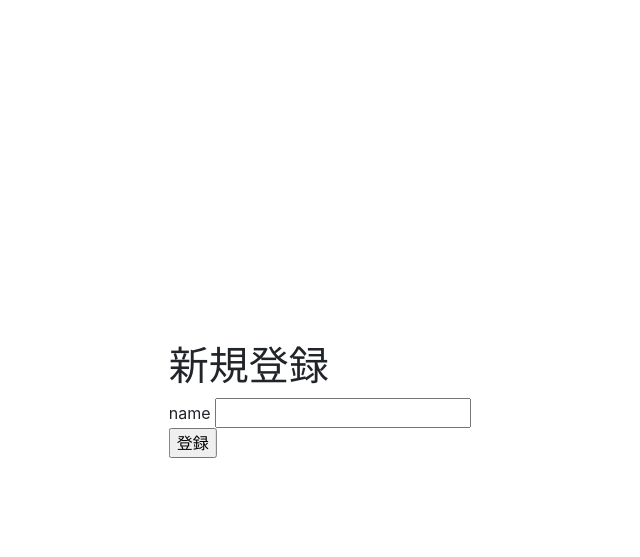
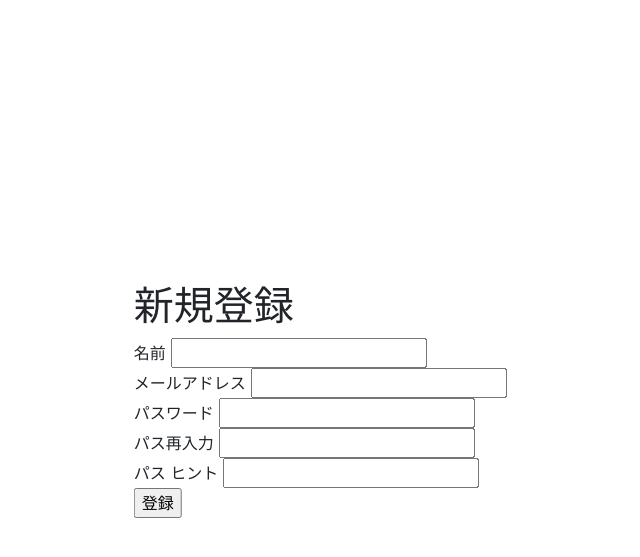
Before and after one commit to mkobayashi6/py_crud, a Flask app: page /create in a window 1280 px wide. Shown: the top 557 px of the page, without its empty margins (320-960 px from the left). Run offline with Flask 2, Linux system fonts and the light colour scheme; some libraries are stand-ins or nearby versions.

Commit message:
新規作成 機能追加 1/2

```diff
--- a/controller/controller.py
+++ b/controller/controller.py
@@ -21,13 +21,16 @@ class ReadController:
 class WriteController:
     def create():
         print('create')
-        #create record
+
         return render_template('create.html', title='create show')
 
     def new(form):
         print('new')
-        print(form['name'])
-        #create record
+        #TODO: validation
+        if models.User.create(form):
+            print("succeed")
+        else:
+            print("failed")
         return render_template('index.html', title='create done')
 
     def update(request):
--- a/db/db_util.py
+++ b/db/db_util.py
@@ -15,5 +15,4 @@ class Connection:
     db_declare = "postgresql+psycopg2://%s:%s@%s:%s/%s" % (db_user,db_pass,db_host,db_port,db_name)
     engine = create_engine(db_declare, echo=True)
 
-    print(db_declare)
     return engine
--- a/templates/create.html
+++ b/templates/create.html
@@ -3,7 +3,11 @@
 <div style="position: absolute; top: 50%; left: 50%; -webkit-transform : translate(-50%,-50%); transform : translate(-50%,-50%);">
   <h1> 新規登録 </h1>
     <form action="new" method="post">
-    name <input name="name" type="text"></input><br />
+    名前 <input name="name" type="text"></input><br />
+    メールアドレス <input name="email" type="text"></input><br />
+    パスワード <input name="password" type="password"></input><br />
+    パス再入力 <input name="confirm" type="password"></input><br />
+    パス ヒント <input name="hint" type="text"></input><br />
     <input type="submit" value="登録"></input>
   </form>
 </div>
```
Also changed, not shown: db/ddl/create users table.sql (added, +11 -0 lines), db/models.py (+7 -0 lines).
